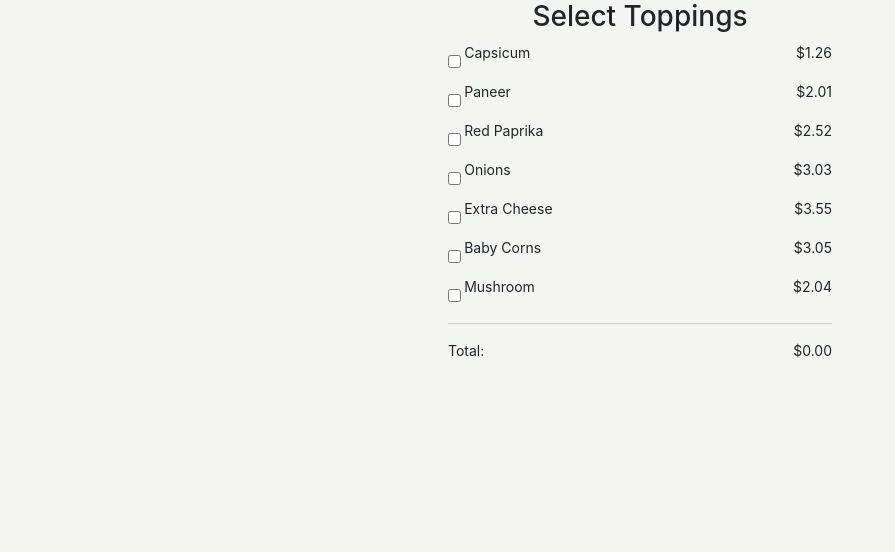
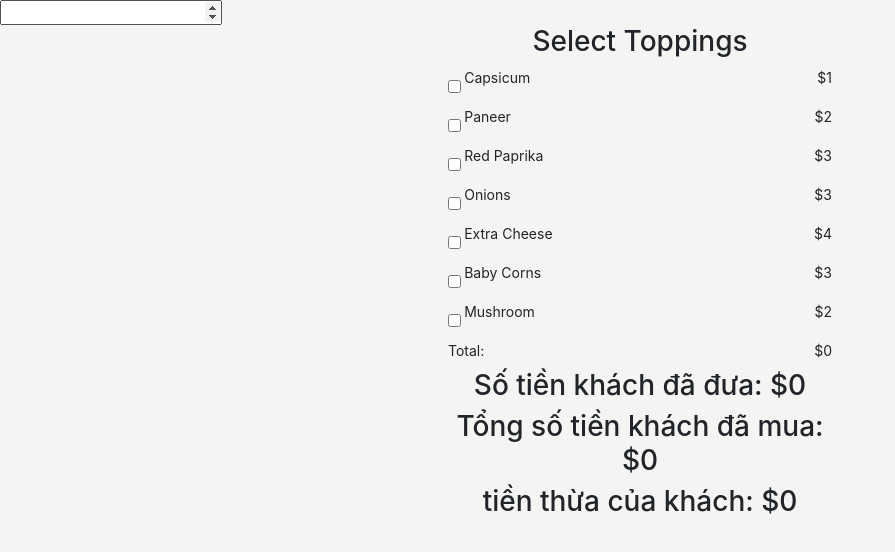
Before and after one commit to Duong1603/reactjs-learn, a React (Create React App) app: page / in a window 1280 px wide. Shown: the top 552 px of the page, without its empty margins (0-895 px from the left). Built offline with nearby package versions, Linux system fonts and the light colour scheme.

Commit message:
update form menu 18/5

```diff
--- a/src/Form/FormMenu/FormMenu.js
+++ b/src/Form/FormMenu/FormMenu.js
@@ -2,14 +2,19 @@ import { useState } from "react";
 import { toppings } from "./toppings";
 import "./styles.css";
 
-const getFormattedPrice = (price) => `$${price.toFixed(2)}`;
+const getFormattedPrice = (price) => `$${price.toFixed(0)}`;
 
 export default function FormMenu() {
+    const [money, setMoney] = useState(0);
     const [checkedState, setCheckedState] = useState(
         new Array(toppings.length).fill(false)
     );
 
     const [total, setTotal] = useState(0);
+
+    const inputMoney = (e) =>{
+        setMoney(e.target.value)
+    }
 
     const handleOnChange = (position) => {
         const updatedCheckedState = checkedState.map((item, index) =>
@@ -17,6 +22,7 @@ export default function FormMenu() {
         );
 
     setCheckedState(updatedCheckedState);
+
 
     const totalPrice = updatedCheckedState.reduce(
       (sum, currentState, index) => {
@@ -33,6 +39,7 @@ export default function FormMenu() {
 
   return (
     <div className="App">
+        <input type="number" name ="money" onChange={inputMoney}/>
       <h3>Select Toppings</h3>
       <ul className="toppings-list">
         {toppings.map(({ name, price }, index) => {
@@ -61,7 +68,12 @@ export default function FormMenu() {
             <div className="right-section">{getFormattedPrice(total)}</div>
           </div>
         </li>
+        <h3>Số tiền khách đã đưa: {`$`+ parseInt(money)}</h3>
+        <h3>Tổng số tiền khách đã mua: {`$`+ parseInt(total)}</h3>
+        <h3>tiền thừa của khách: {`$`}{parseInt(money) - parseInt(total)}</h3>
+        {/* <h1 ></h1> */}
       </ul>
+
     </div>
   );
 }
--- a/src/Form/FormMenu/styles.css
+++ b/src/Form/FormMenu/styles.css
@@ -1,6 +1,10 @@
 .App {
     font-family: -apple-system, BlinkMacSystemFont, "Segoe UI", Roboto, Oxygen,
         Ubuntu, Cantarell, "Open Sans", "Helvetica Neue", sans-serif;
+}
+
+h1 {
+    color: #000;
 }
 
 h3 {
```
Lines whose indentation alone changed are shown as unchanged.
